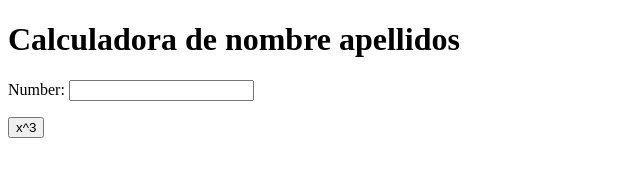
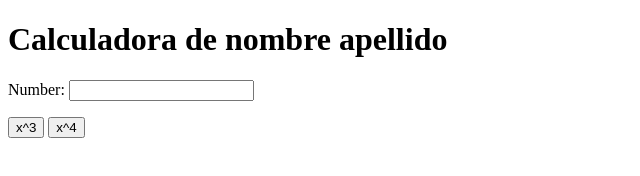
Before and after one commit to theprecursor/my_calculator, a plain HTML site: page index.html in a window 1280 px wide. Shown: the whole page, without its empty margins (0-640 px from the left). Drawn offline with Linux system fonts and the light colour scheme.

Commit message:
x^4 button

```diff
--- a/index.html
+++ b/index.html
@@ -5,17 +5,22 @@
 		<meta charset="utf-8">
 	</head>
 	<body>
-		<h1>Calculadora de nombre apellidos</h1>
+		<h1>Calculadora de nombre apellido</h1>
 		Number:
 		<input type="text" id="n1">
 		<p>
 			<button onclick="cube()"> x^3 </button>
+			<button onclick="power_4()"> x^4</button>
 		</p>
 		<script type="text/javascript">
 			function cube() {
 				var num = document.getElementById("n1");
 				num.value = Math.pow(num.value, 3);
 			}
+			function power_4() {
+				var num = document.getElementById("n1");
+				num.value = Math.pow(num.value, 4);
+			}
 		</script>
 	</body>
 </html>
```
